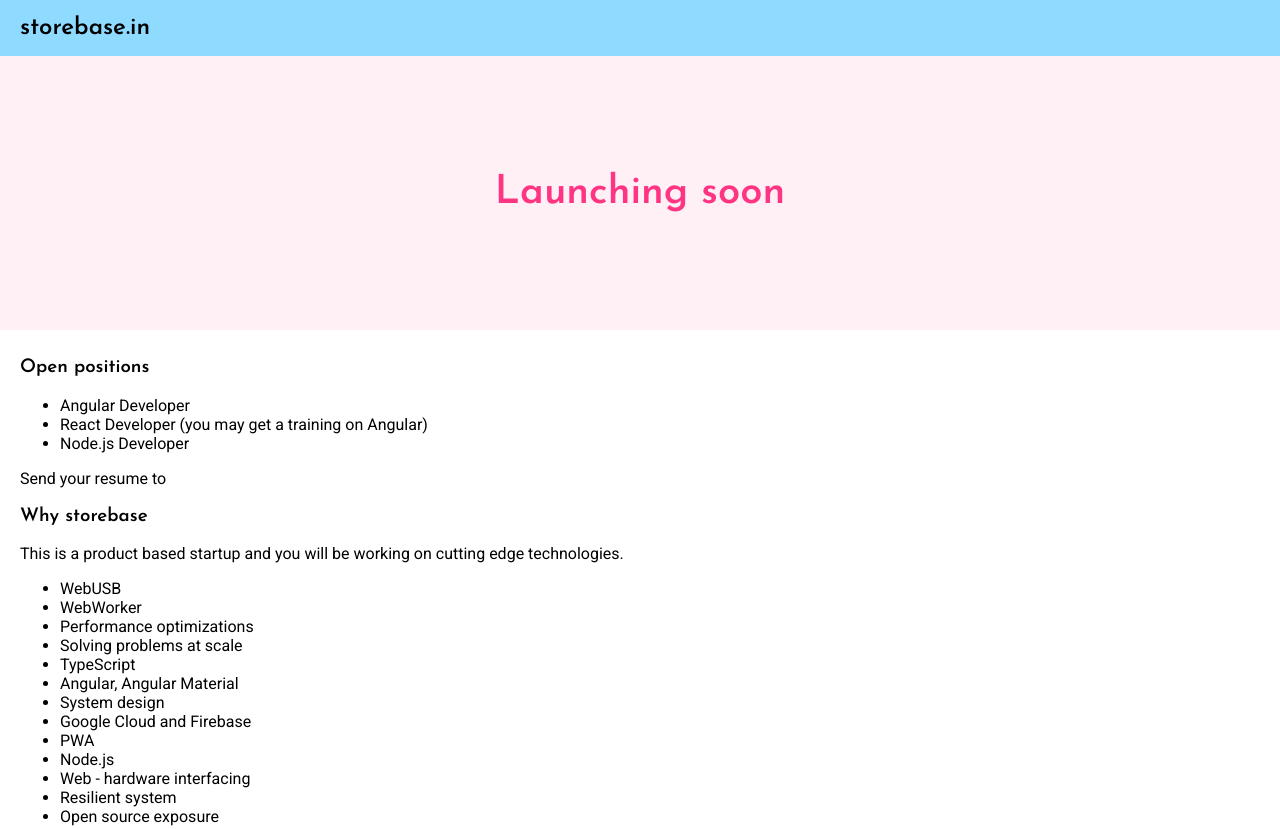
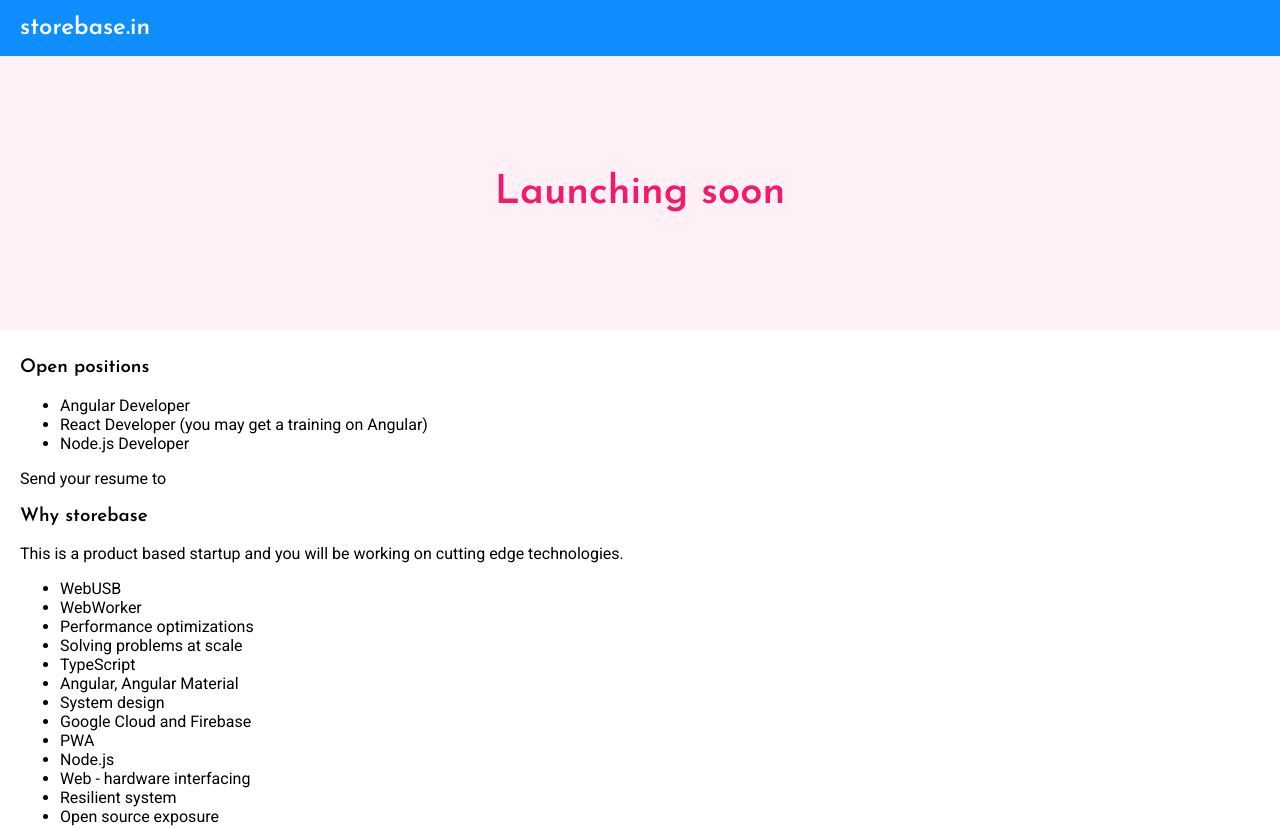
Before and after one commit to Hashimrasheed/testweb, a plain HTML site: page index.html in a window 1280 px wide. Shown: the top 829 px of the page. Drawn offline with Linux system fonts and the light colour scheme.

Commit message:
style corrections

```diff
--- a/index.html
+++ b/index.html
@@ -4,7 +4,7 @@
     <meta charset="UTF-8" />
     <meta http-equiv="X-UA-Compatible" content="IE=edge" />
     <meta name="viewport" content="width=device-width, initial-scale=1.0" />
-    <meta name="theme-color" content="#59c9ff" />
+    <meta name="theme-color" content="#0074da" />
     <link rel="preconnect" href="https://fonts.googleapis.com" />
     <link rel="preconnect" href="https://fonts.gstatic.com" crossorigin />
     <link
@@ -31,7 +31,8 @@
       }
 
       .nav {
-        background-color: #8fdbff;
+        background-color: #0f8fff;
+        color: white;
         padding-top: 16px;
         padding-bottom: 16px;
       }
@@ -52,7 +53,7 @@
 
     <div
       class="container"
-      style="background-color: rgb(255, 240, 246); color: rgb(255, 53, 131)"
+      style="background-color: rgb(255, 240, 246); color: rgb(243, 25, 108)"
     >
       <h1
         class="center"
```
